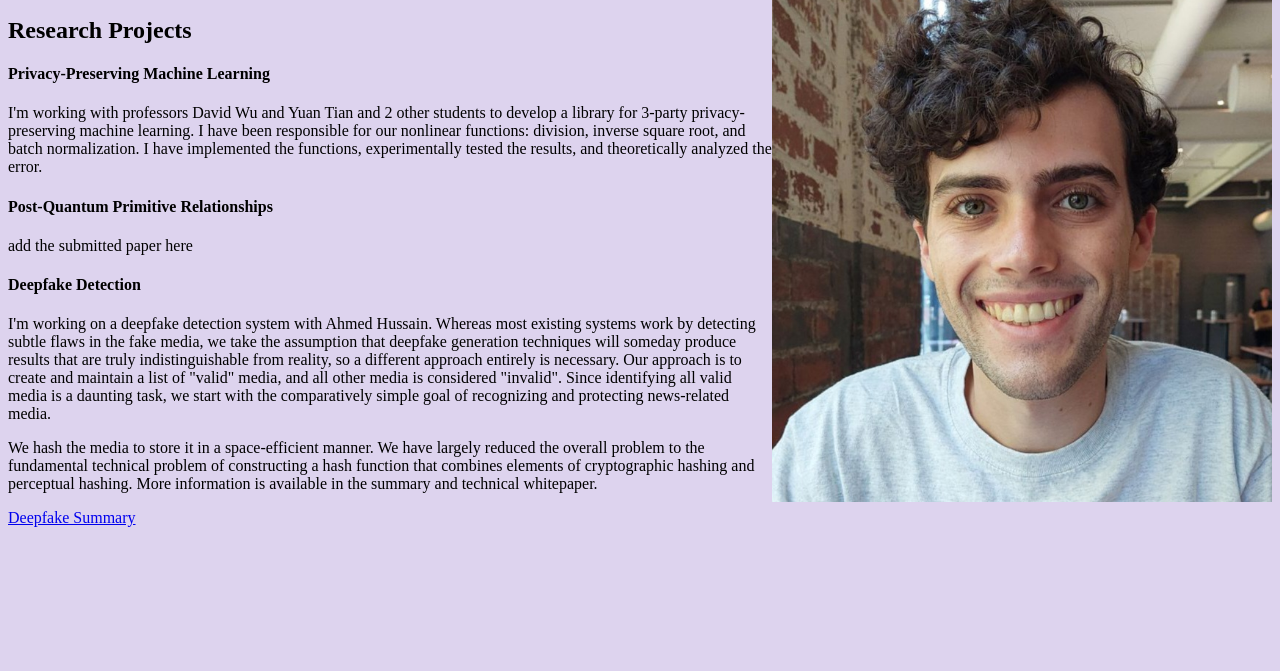
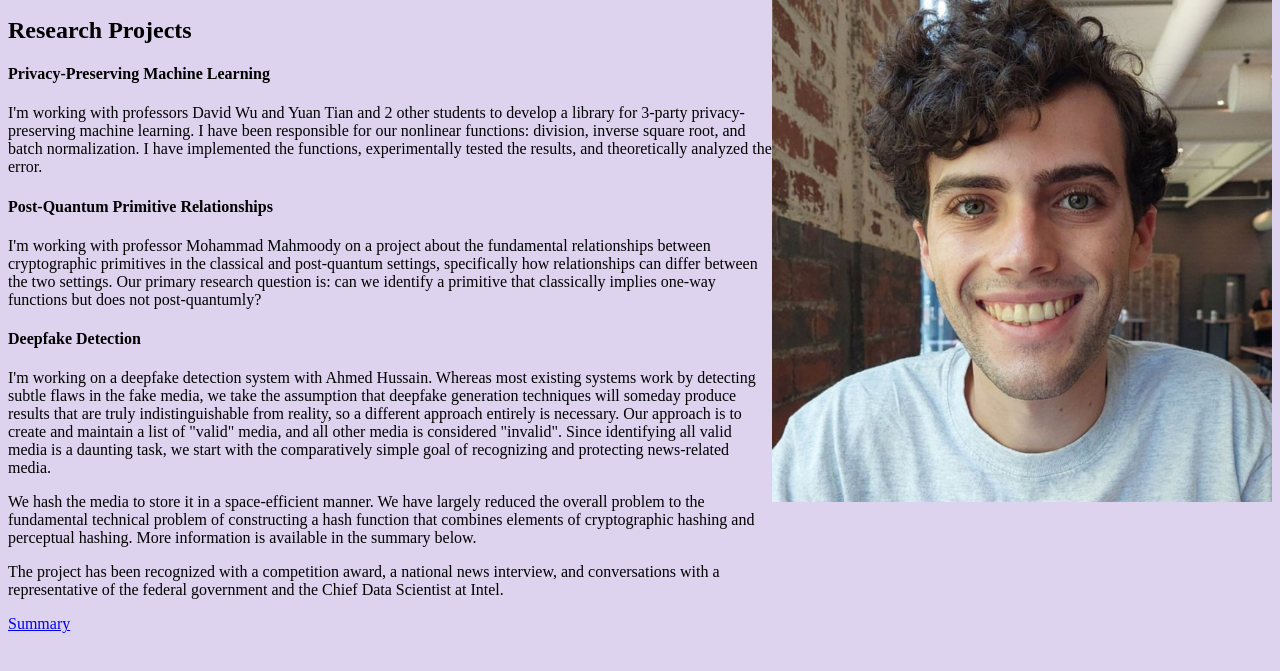
Before and after one commit to sambux1/Personal-Website, a plain HTML site: page index.html in a window 1280 px wide. Shown: the part 101-772 px from the top of the page. Drawn offline with Linux system fonts and the light colour scheme.

Commit message:
First Full Version

```diff
--- a/index.html
+++ b/index.html
@@ -22,7 +22,12 @@
     I'm working with professors David Wu and Yuan Tian and 2 other students to develop a library for 3-party privacy-preserving machine learning. I have been responsible for our nonlinear functions: division, inverse square root, and batch normalization. I have implemented the functions, experimentally tested the results, and theoretically analyzed the error.
 
     <h4>Post-Quantum Primitive Relationships</h4>
-    add the submitted paper here
+    <p>I'm working with professor Mohammad Mahmoody on a project about the fundamental relationships
+        between cryptographic primitives in the classical and post-quantum settings,
+        specifically how relationships can differ between the two settings. Our primary research
+        question is: can we identify a primitive that classically implies one-way functions but does not
+        post-quantumly?
+    </p>
 
     <h4>Deepfake Detection</h4>
     <p>I'm working on a deepfake detection system with Ahmed Hussain. Whereas most existing
@@ -36,10 +41,13 @@
     <p>We hash the media to store it in a space-efficient manner. We have largely reduced the overall
         problem to the fundamental technical problem of constructing a hash function that combines
         elements of cryptographic hashing and perceptual hashing. More information is available
-        in the summary and technical whitepaper.
+        in the summary below.
+    </p>
+    <p>The project has been recognized with a competition award, a national news interview, and
+        conversations with a representative of the federal government and the Chief Data Scientist at Intel.
     </p>
 
-    <a href="deepfake-summary.pdf" download>Deepfake Summary</a>
+    <a href="deepfake-summary.pdf" download>Summary</a>
 
 </div>
 
```
Also changed, not shown: 1 other file.
